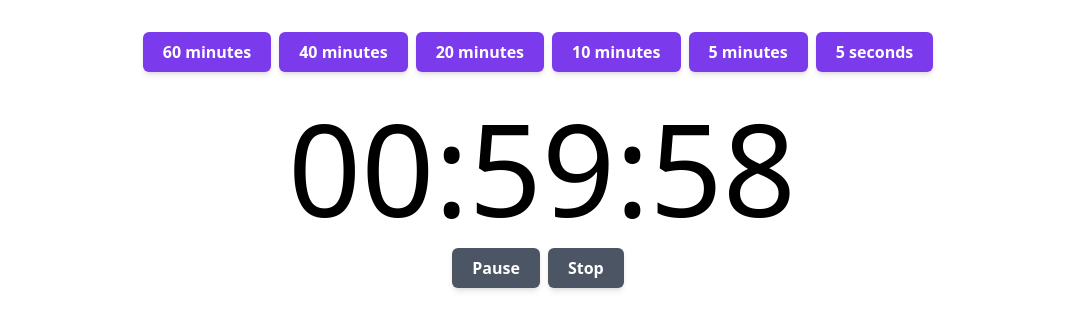
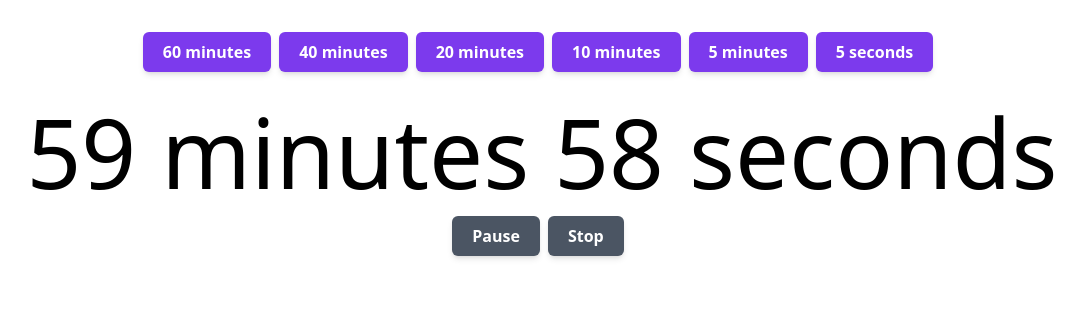
Before and after one commit to jonnochoo/timer, a Nuxt app: page / in a window 1280 px wide. Both pictures are taken after a click on the button "60 minutes". Shown: the top 330 px of the page, without its empty margins (98-1183 px from the left). Built offline with nearby package versions, Linux system fonts and the light colour scheme.

Commit message:
feat: improved the ui

```diff
--- a/app.vue
+++ b/app.vue
@@ -21,11 +21,11 @@
             </button>
         </div>
 
-        <div class="flex justify-center text-9xl font-extralight">
-            {{ timer.display }}
+        <div v-if="timer.isStarted" class="flex justify-center font-extralight">
+            <div class="text-8xl">{{ timer.fullDisplay }}</div>
         </div>
 
-        <div class="mt-4 flex justify-center">
+        <div v-if="timer.isStarted" class="mt-4 flex justify-center">
             <button
                 v-if="timer.isRunning"
                 @click="timer.pause"
@@ -53,6 +53,7 @@ const timer = reactive({
     seconds: 0,
     recordedSeconds: 0,
     display: '00:00:00',
+    fullDisplay: '',
     setIntervalId: null as Timeout,
     isRunning: false,
     isStarted: false,
@@ -68,12 +69,10 @@ const timer = reactive({
         this.hours = hours
         this.minutes = minutes
         this.seconds = seconds
+        this.setIntervalId = setInterval(() => {
+            this.update()
+        }, 1000)
         this.formatDisplay(this.hours, this.minutes, this.seconds)
-        setTimeout(() => {
-            this.setIntervalId = setInterval(() => {
-                this.update()
-            }, 1000)
-        })
     },
     stop: function () {
         this.pause()
@@ -119,10 +118,20 @@ const timer = reactive({
         this.formatDisplay(duration.hours, duration.minutes, duration.seconds)
     },
     formatDisplay(hours: number, minutes: number, seconds: number) {
-        const hour = (hours?.toString() ?? '00').padStart(2, '0')
-        const min = (minutes?.toString() ?? '00').padStart(2, '0')
-        const sec = (seconds?.toString() ?? '00').padStart(2, '0')
+        const hour = hours ?? 0
+        const min = minutes ?? 0
+        const sec = seconds ?? 0
         this.display = `${hour}:${min}:${sec}`
+        if (
+            (hours == 0 || hours == null) &&
+            (minutes == 0 || minutes == null)
+        ) {
+            this.fullDisplay = `${sec} seconds`
+        } else if (hours == 0 || hours == null) {
+            this.fullDisplay = `${min} minutes ${sec} seconds`
+        } else {
+            this.fullDisplay = `${hour} hours ${min} minutes ${sec} seconds`
+        }
     },
 })
 
```
